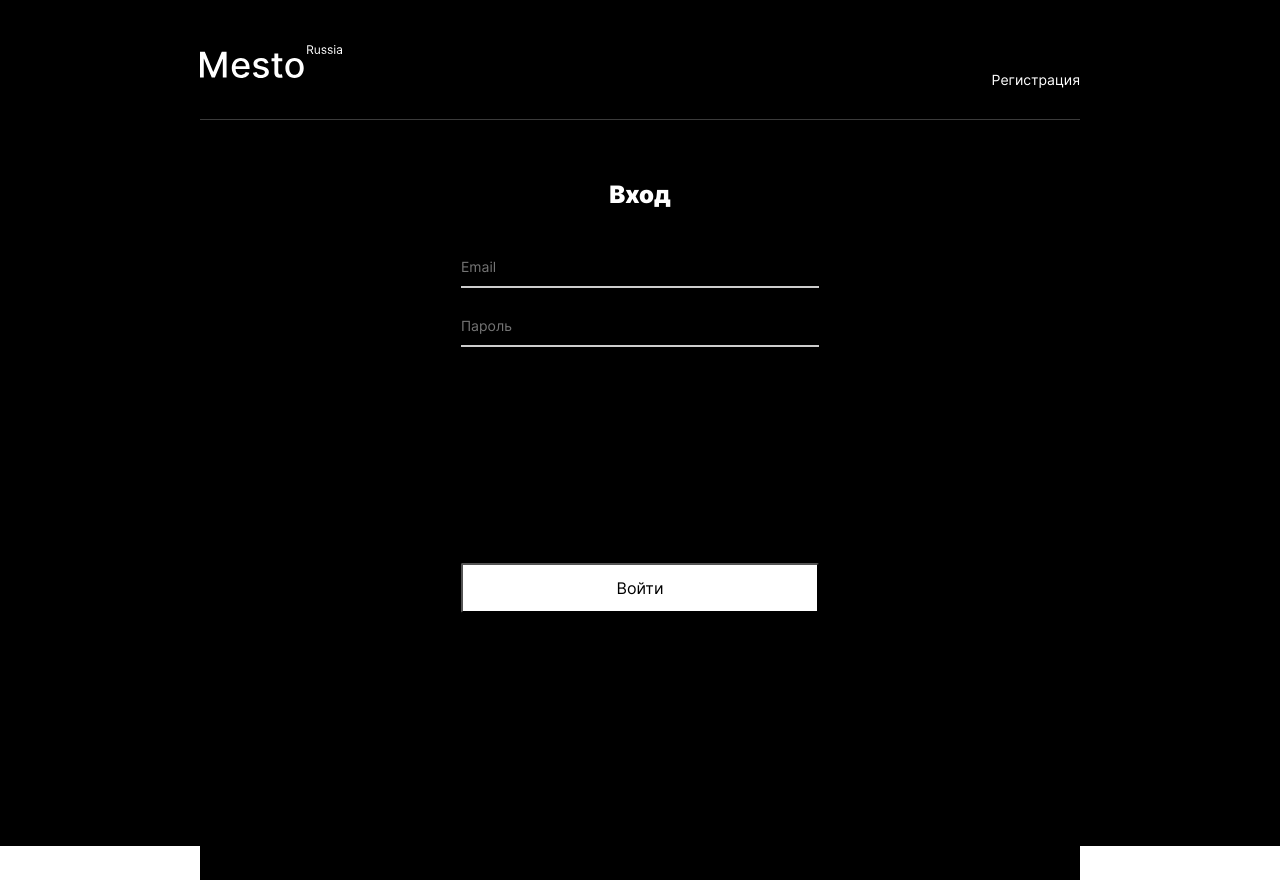
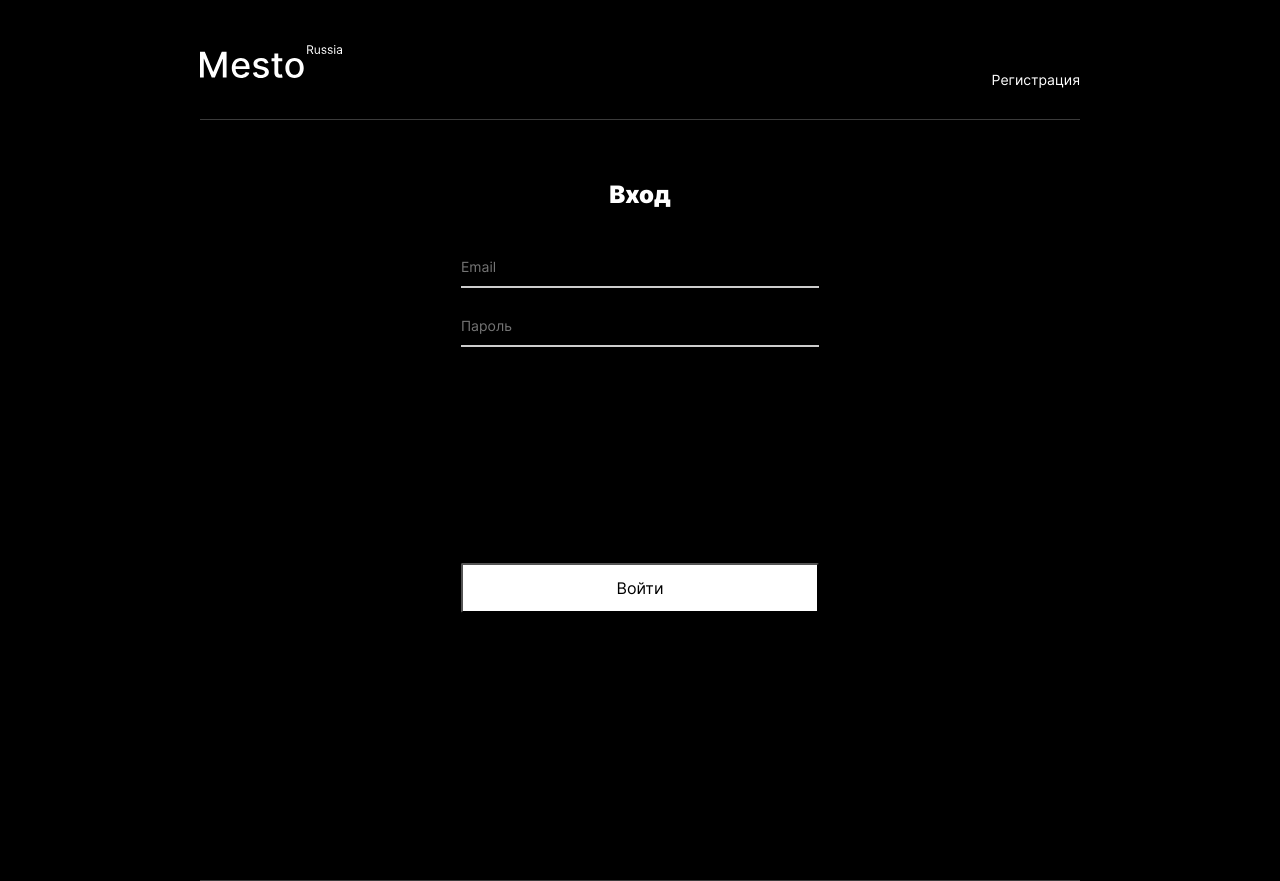
Before and after one commit to S-Gyr00v/react-mesto-auth, a React (Create React App) app: page /sign-in in a window 1280 px wide. Built offline with nearby package versions, Linux system fonts and the light colour scheme; no server answers.

Commit message:
background color updated

```diff
--- a/src/blocks/page.css
+++ b/src/blocks/page.css
@@ -2,7 +2,7 @@
   font-family: "Inter", Arial, sans-serif;
   margin: 0 auto;
   width: 100%;
-  height: 100vh;
+  max-height: 100%;
   background-color: #000000;
   border-bottom: 1px solid rgba(84, 84, 84, 0.7);
   min-width: 320px;
```
